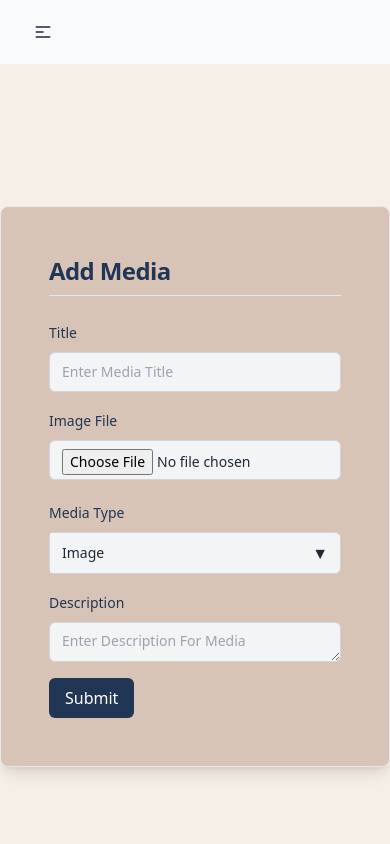
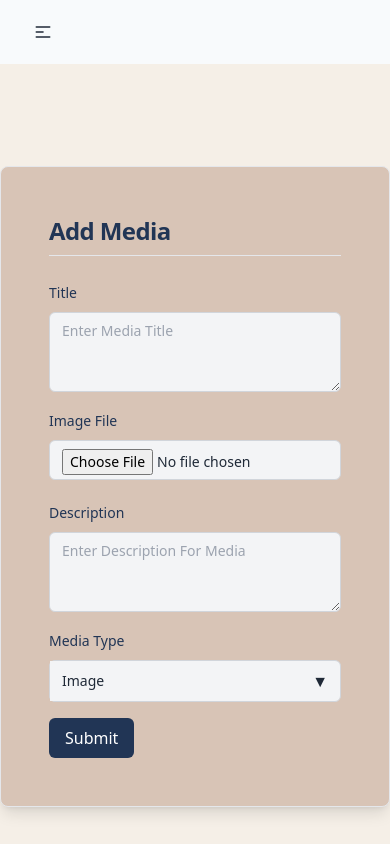
Before and after one commit to ajoy-dutta/Frontend-Circuit-House-Management-System, a React (Vite) app: page /addMedia in a window 390 px wide. Shown: the top 844 px of the page. Built offline with nearby package versions, Linux system fonts and the light colour scheme; what @react-pdf/renderer would draw is missing.

Commit message:
calender

```diff
--- a/src/Pages/Calender/TourismCalender.jsx
+++ b/src/Pages/Calender/TourismCalender.jsx
@@ -68,6 +68,7 @@ const TourismCalendar = () => {
 
 
       setEvents((prevEvents) => [...prevEvents, response.data]);
+      alert("Media uploaded successfully!");
 
       setIsModalOpen(false);
     } catch (error) {
@@ -77,9 +78,9 @@ const TourismCalendar = () => {
 
 
   return (
-    <div className="max-w-7xl mx-auto flex flex-col md:flex-row items-start justify-between  my-14">
+    <div className="max-w-7xl mx-auto flex flex-col md:flex-row flex-wrap items-start justify-between my-14 gap-6">
       {/* Left Section: Calendar */}
-      <div className="w-1/4 ml-6">
+      <div className="w-full md:w-1/4 px-4">
         <h1 className="text-xl font-semibold">Tourism Calendar</h1>
         <Calendar
           className="text-sm w-full flex flex-col items-center justify-center border border-red-300"
@@ -87,20 +88,16 @@ const TourismCalendar = () => {
           value={selectedDate}
           tileContent={({ date }) => {
             const dailyEvents = getEventsForDate(date);
-            return dailyEvents.length > 0 ? (<span className="bg-green-500 flex flex-col items-center justify-center ml-3  p-1 h-[4px] w-[4px] rounded-full text-xs"></span>): null;
+            return dailyEvents.length > 0 ? (
+              <span className="bg-green-500 flex flex-col items-center justify-center ml-3 p-1 h-[4px] w-[4px] rounded-full text-xs"></span>
+            ) : null;
           }}
         />
-          {/* <Calendar
-      onChange={(date) => console.log(date)}
-      tileClassName={({ date }) => {
-        const events = getEventsForDate(date);
-        return events.length > 0 ? "custom-tile" : ""; // Add custom class if events exist
-      }}
-        /> */}
+
         {user && (
           <button
             onClick={() => setIsModalOpen(true)}
-            className="mb-4 p-2 bg-green-500 text-white rounded-md mt-6"
+            className="mb-4 p-2 bg-green-500 text-white rounded-md mt-6 w-full"
           >
             Add New Event
           </button>
@@ -109,13 +106,13 @@ const TourismCalendar = () => {
 
       {isModalOpen && (
         <div className="fixed inset-0 flex items-center justify-center bg-black bg-opacity-50">
-          <div className="bg-gray-200 p-10 rounded-md w-1/3">
+          <div className="bg-gray-200 p-6 rounded-md w-11/12 max-w-md md:max-w-lg">
             <div className="flex justify-between mb-4">
               <h2 className="text-xl font-bold">Add New Event</h2>
               <button
                 type="button"
                 onClick={() => setIsModalOpen(false)}
-                className="btn btn-square btn-sm bg-red-500  text-white p-2 rounded-md"
+                className="p-2 bg-red-500 text-white rounded-md"
               >
                 <RxCross2 />
               </button>
@@ -172,7 +169,7 @@ const TourismCalendar = () => {
                 <input
                   type="file"
                   id="picture"
-                  name="picture" // Make sure you set the 'name' attribute
+                  name="picture"
                   className="w-full p-2 border border-gray-300 rounded-md"
                   onChange={(e) =>
                     setNewEvent({ ...newEvent, picture: e.target.files[0] })
@@ -180,7 +177,7 @@ const TourismCalendar = () => {
                 />
               </div>
 
-              <div className="flex items-center justify-center ">
+              <div className="flex items-center justify-center">
                 <button
                   type="submit"
                   className="bg-blue-400 text-white p-2 w-full rounded-md"
@@ -194,14 +191,14 @@ const TourismCalendar = () => {
       )}
 
       {/* Right Section: Events Grid */}
-      <div className="w-2/3 mr-8 bg-[#84A7E0] p-4 rounded-md shadow-md text-[#3E5879]">
+      <div className="w-full md:w-2/3 bg-[#84A7E0] p-4 rounded-md shadow-md text-[#3E5879]">
         <h2 className="text-xl text-center font-semibold mb-4">
           Events on {selectedDate.toDateString()}
         </h2>
         {getEventsForDate(selectedDate).length === 0 ? (
           <p>No events on this date.</p>
         ) : (
-          <div className="grid grid-cols-3 gap-4">
+          <div className="grid grid-cols-1 sm:grid-cols-2 lg:grid-cols-3 gap-4">
             {getEventsForDate(selectedDate).map((event) => (
               <div
                 key={event.id}
@@ -210,13 +207,10 @@ const TourismCalendar = () => {
                 <div className="text-center">
                   <strong>{event.title}</strong>
                 </div>
-                <br />
-                {/* <span className="p-4">{event.date}</span> */}
-                <br />
                 <img
                   src={event.picture}
                   alt={event.title}
-                  className="w-full h-auto object-cover rounded-md mb-2"
+                  className="w-full h-auto object-cover rounded-md my-2"
                 />
                 <p>{event.description}</p>
               </div>
@@ -226,6 +220,7 @@ const TourismCalendar = () => {
       </div>
     </div>
   );
+
 };
 
 export default TourismCalendar;
--- a/src/Pages/Media/AddMedia.jsx
+++ b/src/Pages/Media/AddMedia.jsx
@@ -77,8 +77,8 @@ const AddMedia = () => {
                   <label className="text-sm font-medium text-[#213555]" htmlFor="title">
                     Title
                   </label>
-                  <input
-                    className="flex h-10 w-full px-3 py-2 text-sm bg-gray-100 border border-gray-300 rounded-md"
+                  <textarea
+                    className="flex h-20 w-full px-3 py-2 text-sm bg-gray-100 border border-gray-300 rounded-md"
                     placeholder="Enter Media Title"
                     id="title"
                     name="title"
@@ -119,6 +119,20 @@ const AddMedia = () => {
                 )}
               </div>
               <div className="space-y-4">
+              <div className="space-y-2">
+                  <label className="text-sm font-medium text-[#213555]" htmlFor="description">
+                    Description
+                  </label>
+                  <textarea
+                    className="flex w-full h-20 px-3 py-2 text-sm bg-gray-100 border border-gray-300 rounded-md"
+                    placeholder="Enter Description For Media"
+                    id="description"
+                    name="description"
+                    value={mediaData.description}
+                    onChange={handleChange}
+                    required
+                  />
+                </div>
                 <div className="space-y-2">
                   <label className="text-sm font-medium text-[#213555]" htmlFor="type">
                     Media Type
@@ -159,20 +173,7 @@ const AddMedia = () => {
                     )}
                   </div>
                 </div>
-                <div className="space-y-2">
-                  <label className="text-sm font-medium text-[#213555]" htmlFor="description">
-                    Description
-                  </label>
-                  <textarea
-                    className="flex w-full h-10 px-3 py-2 text-sm bg-gray-100 border border-gray-300 rounded-md"
-                    placeholder="Enter Description For Media"
-                    id="description"
-                    name="description"
-                    value={mediaData.description}
-                    onChange={handleChange}
-                    required
-                  />
-                </div>
+
               </div>
             </div>
             <button
```
